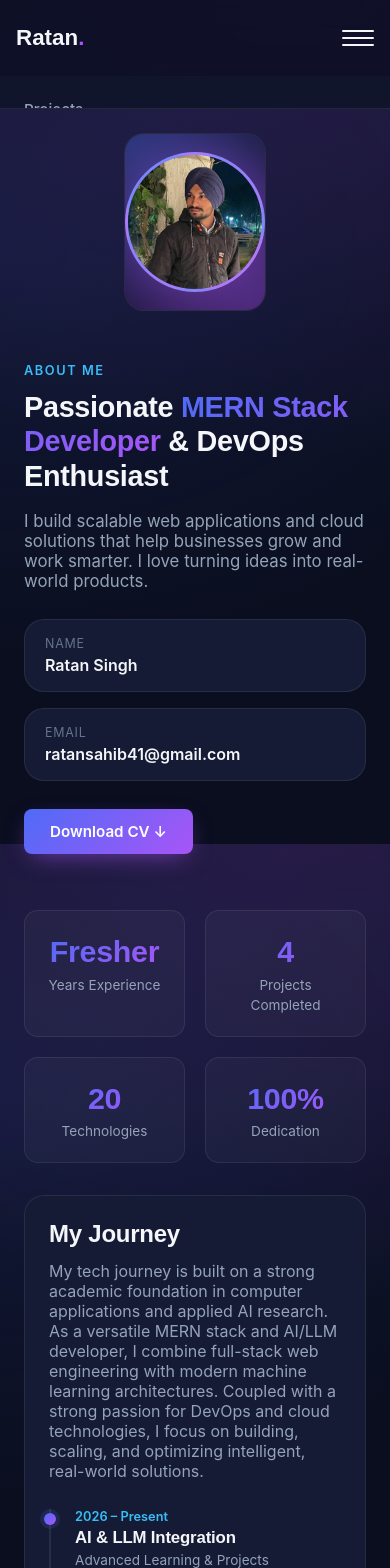
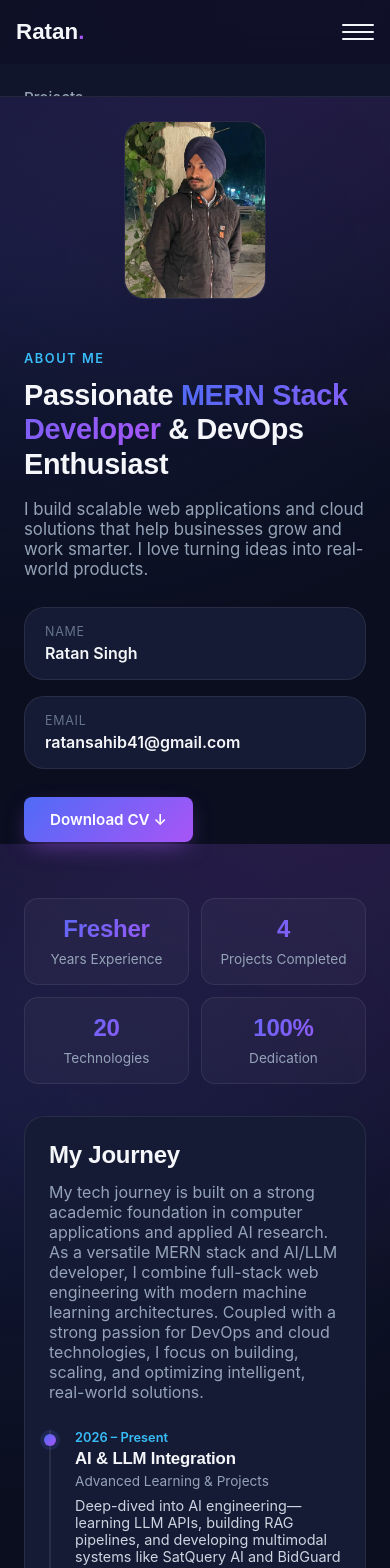
Before and after one commit to RataNBumbraH/Portfolio, a React app in the folder frontend/: page /about in a window 390 px wide. Shown: the top 1568 px of the page. Built offline with nearby package versions, Linux system fonts and the light colour scheme; the HTML template or start-up script is replaced by a standard one.

Commit message:
updation in css

```diff
--- a/frontend/src/App.css
+++ b/frontend/src/App.css
@@ -1,3 +1,78 @@
+/* ==========================================================================
+   App.css — Portfolio site styles
+
+   Responsive strategy (desktop-first, cascading max-width breakpoints):
+     1024px -> small laptop / tablet landscape
+      900px -> used where one component's own layout needs an earlier break
+      640px -> phones
+      400px -> small phones
+   ========================================================================== */
+
+/* ----------------------------------------------------------------------------
+   Base & responsive safety
+   Global, so remove any line here that's already set in a shared stylesheet
+   (e.g. index.css) — duplicating them is harmless either way.
+   ---------------------------------------------------------------------------- */
+*,
+*::before,
+*::after {
+  box-sizing: border-box;
+}
+
+html,
+body {
+  max-width: 100%;
+  overflow-x: hidden;
+}
+
+img,
+svg,
+video {
+  max-width: 100%;
+  height: auto;
+}
+
+/* Visible keyboard focus */
+a:focus-visible,
+button:focus-visible,
+input:focus-visible,
+textarea:focus-visible {
+  outline: 2px solid var(--accent-cyan);
+  outline-offset: 3px;
+  border-radius: 4px;
+}
+
+@media (prefers-reduced-motion: reduce) {
+  *,
+  *::before,
+  *::after {
+    animation-duration: 0.01ms !important;
+    animation-iteration-count: 1 !important;
+    transition-duration: 0.01ms !important;
+    scroll-behavior: auto !important;
+  }
+}
+
+/* Shared page container gets a little less side padding as the viewport
+   narrows. Values only shrink further below — nothing here overrides them. */
+@media (max-width: 1024px) {
+  .container,
+  .navbar-inner,
+  .footer-inner {
+    padding-left: 24px;
+    padding-right: 24px;
+  }
+}
+
+@media (max-width: 640px) {
+  .container,
+  .navbar-inner,
+  .footer-inner {
+    padding-left: 16px;
+    padding-right: 16px;
+  }
+}
+
 /* Navbar */
 .navbar {
   position: sticky;
@@ -23,6 +98,9 @@
   font-weight: 800;
   color: var(--text-primary);
   white-space: nowrap;
+  overflow: hidden;
+  text-overflow: ellipsis;
+  max-width: 65vw;
 }
 
 .navbar-logo .dot {
@@ -79,6 +157,7 @@
   width: 32px;
   height: 32px;
   background: transparent;
+  flex-shrink: 0;
 }
 
 .navbar-toggle span {
@@ -120,7 +199,10 @@
   }
 
   .navbar-links.open {
-    max-height: 400px;
+    /* Never taller than the viewport has room for, so a long link list
+       can't get clipped on a short (e.g. landscape phone) screen. */
+    max-height: min(400px, calc(100vh - 76px));
+    overflow-y: auto;
     padding: 12px 24px 24px;
   }
 
@@ -146,6 +228,20 @@
   }
 }
 
+@media (max-width: 640px) {
+  .navbar-inner {
+    height: 64px;
+  }
+
+  .navbar-links {
+    top: 64px;
+  }
+
+  .navbar-links.open {
+    max-height: min(400px, calc(100vh - 64px));
+  }
+}
+
 /* Hero */
 .hero-inner {
   display: grid;
@@ -165,6 +261,7 @@
   font-size: clamp(2.4rem, 6vw, 3.6rem);
   font-weight: 800;
   margin-bottom: 12px;
+  overflow-wrap: break-word;
 }
 
 .hero-role {
@@ -182,12 +279,14 @@
 
 .hero-actions {
   display: flex;
+  flex-wrap: wrap;
   gap: 16px;
   margin-bottom: 32px;
 }
 
 .hero-connect {
   display: flex;
+  flex-wrap: wrap;
   align-items: center;
   gap: 16px;
   color: var(--text-secondary);
@@ -196,6 +295,7 @@
 
 .hero-icons {
   display: flex;
+  flex-wrap: wrap;
   gap: 14px;
 }
 
@@ -244,22 +344,109 @@
   filter: blur(10px);
 }
 
+/* .hero-avatar is reused on the About page for a different treatment
+   (photo circle here vs. gradient initials there), so only the properties
+   both share live on the bare class — everything else is scoped to its
+   own wrapper below to stop the two contexts overriding each other. */
 .hero-avatar {
   position: relative;
   z-index: 1;
-  width: 180px;
-  height: 180px;
   border-radius: 50%;
-  overflow: hidden;
-  border: 3px solid rgba(255, 255, 255, 0.2);
   box-shadow: 0 0 60px rgba(168, 85, 247, 0.5);
 }
 
-.hero-avatar img {
+.hero-image .hero-avatar {
+  width: 180px;
+  height: 180px;
+  overflow: hidden;
+  border: 3px solid rgba(255, 255, 255, 0.2);
+}
+
+.hero-image .hero-avatar img {
   width: 100%;
   height: 100%;
   object-fit: cover;
   object-position: center 20%;
+}
+
+/* Responsive */
+@media (max-width: 1024px) {
+  .hero-inner {
+    grid-template-columns: 1fr;
+    gap: 40px;
+  }
+
+  .hero-image-wrap {
+    order: -1;
+  }
+
+  .hero-image {
+    max-width: 320px;
+  }
+
+  .skills-strip-grid,
+  .featured-grid {
+    grid-template-columns: repeat(2, 1fr);
+  }
+}
+
+@media (max-width: 640px) {
+  .hero-inner {
+    gap: 32px;
+  }
+
+  .hero-image {
+    max-width: 260px;
+    margin: 0 auto;
+  }
+
+  .hero-image .hero-avatar {
+    width: 140px;
+    height: 140px;
+  }
+
+  .hero-actions {
+    flex-direction: column;
+    width: 100%;
+  }
+
+  .hero-actions .btn {
+    width: 100%;
+    justify-content: center;
+  }
+
+  .skills-strip-grid,
+  .featured-grid {
+    grid-template-columns: 1fr;
+    gap: 16px;
+  }
+}
+
+@media (max-width: 400px) {
+  .hero-connect {
+    flex-direction: column;
+    align-items: flex-start;
+    gap: 10px;
+  }
+}
+
+/* Stat box — shared by the About strip (home) and the About page.
+   Only the properties both contexts agree on live here; padding and
+   number size are set per-context where each is actually used. */
+.stat-box {
+  text-align: center;
+  border-radius: var(--radius-md);
+  background: var(--bg-card-light);
+  border: 1px solid var(--border-color);
+}
+
+.stat-box h3 {
+  font-weight: 800;
+}
+
+.stat-box span {
+  color: var(--text-secondary);
+  font-size: 0.85rem;
 }
 
 /* About strip */
@@ -288,23 +475,62 @@
   gap: 20px;
 }
 
-.stat-box {
-  text-align: center;
+.about-strip-stats .stat-box {
   min-width: 110px;
   padding: 16px 18px;
-  border-radius: var(--radius-md);
-  background: var(--bg-card-light);
-  border: 1px solid var(--border-color);
 }
 
-.stat-box h3 {
+.about-strip-stats .stat-box h3 {
   font-size: 1.8rem;
-  font-weight: 800;
 }
 
-.stat-box span {
+@media (max-width: 640px) {
+  .about-strip-card {
+    flex-direction: column;
+    align-items: flex-start;
+  }
+
+  /* Switch from a squeezed single row to a 2-column grid so 3-4 stats
+     stay readable instead of shrinking to fit one line. */
+  .about-strip-stats {
+    display: grid;
+    grid-template-columns: repeat(2, 1fr);
+    gap: 12px;
+    width: 100%;
+  }
+
+  .about-strip-stats .stat-box {
+    min-width: 0;
+  }
+}
+
+@media (max-width: 400px) {
+  .about-strip-stats .stat-box {
+    padding: 14px 10px;
+  }
+
+  .about-strip-stats .stat-box h3 {
+    font-size: 1.5rem;
+  }
+}
+
+/* Skill bar — shared by the Skills strip (home) mini cards and the
+   Skills page's active-skill rows. Height and text styling differ by
+   context, so those are scoped below where each version is used. */
+.skill-bar {
+  border-radius: 999px;
+  background: rgba(255, 255, 255, 0.06);
+  overflow: hidden;
+}
+
+.skill-bar-fill {
+  height: 100%;
+  border-radius: 999px;
+  background: var(--gradient-main);
+}
+
+.skill-percent {
   color: var(--text-secondary);
-  font-size: 0.85rem;
 }
 
 /* Skills strip */
@@ -357,31 +583,26 @@
   background: var(--bg-card-light);
   font-size: 0.85rem;
   font-weight: 700;
+  flex-shrink: 0;
 }
 
 .skill-name {
   font-weight: 600;
+  overflow-wrap: anywhere;
 }
 
-.skill-bar {
+.skill-mini-card .skill-bar {
   height: 6px;
-  border-radius: 999px;
-  background: rgba(255, 255, 255, 0.06);
-  overflow: hidden;
   margin-bottom: 8px;
 }
 
-.skill-bar-fill {
-  height: 100%;
-  border-radius: 999px;
-  background: var(--gradient-main);
+.skill-mini-card .skill-percent {
+  font-size: 0.8rem;
+  font-weight: 600;
 }
 
-.skill-percent {
-  font-size: 0.8rem;
-  color: var(--text-secondary);
-  font-weight: 600;
-}
+/* .skills-strip-grid's responsive columns are set alongside .featured-grid
+   in the Hero section's media queries above, since both collapse together. */
 
 /* Featured projects */
 .featured-grid {
@@ -424,14 +645,14 @@
   flex: 1;
 }
 
-.project-tags {
+.project-mini-card .project-tags {
   display: flex;
   gap: 6px;
   flex-wrap: wrap;
   margin-bottom: 16px;
 }
 
-.project-links {
+.project-mini-card .project-links {
   display: flex;
   gap: 10px;
 }
@@ -443,53 +664,7 @@
   justify-content: center;
 }
 
-/* Responsive */
-@media (max-width: 1024px) {
-  .hero-inner {
-    grid-template-columns: 1fr;
-  }
-
-  .hero-image-wrap {
-    order: -1;
-  }
-
-  .hero-image {
-    max-width: 320px;
-  }
-
-  .skills-strip-grid,
-  .featured-grid {
-    grid-template-columns: repeat(2, 1fr);
-  }
-}
-
-@media (max-width: 640px) {
-  .hero-actions {
-    flex-direction: column;
-  }
-
-  .about-strip-card {
-    flex-direction: column;
-    align-items: flex-start;
-  }
-
-  .about-strip-stats {
-    width: 100%;
-    justify-content: space-between;
-  }
-
-  .stat-box {
-    flex: 1;
-    min-width: 0;
-  }
-
-  .skills-strip-grid,
-  .featured-grid {
-    grid-template-columns: 1fr;
-  }
-}
-
-/* About */
+/* About page */
 .about-top {
   display: grid;
   grid-template-columns: 1.2fr 0.8fr;
@@ -544,21 +719,9 @@
   justify-content: center;
 }
 
-.hero-image-glow {
-  position: absolute;
-  inset: -40%;
-  background:
-    radial-gradient(circle at 25% 25%, rgba(79, 107, 246, 0.35), transparent 55%),
-    radial-gradient(circle at 75% 75%, rgba(168, 85, 247, 0.35), transparent 55%);
-  filter: blur(10px);
-}
-
-.hero-avatar {
-  position: relative;
-  z-index: 1;
+.about-image-box .hero-avatar {
   width: 140px;
   height: 140px;
-  border-radius: 50%;
   background: var(--gradient-main);
   display: flex;
   align-items: center;
@@ -567,7 +730,6 @@
   font-size: 3rem;
   font-weight: 800;
   color: #fff;
-  box-shadow: 0 0 60px rgba(168, 85, 247, 0.5);
 }
 
 .about-stats {
@@ -577,20 +739,13 @@
   margin-bottom: 32px;
 }
 
-.stat-box {
-  text-align: center;
+.about-stats .stat-box {
   padding: 22px;
 }
 
-.stat-box h3 {
+.about-stats .stat-box h3 {
   font-size: 1.9rem;
-  font-weight: 800;
   margin-bottom: 4px;
-}
-
-.stat-box span {
-  color: var(--text-secondary);
-  font-size: 0.85rem;
 }
 
 .journey-card {
@@ -662,6 +817,7 @@
 
   .about-stats {
     grid-template-columns: repeat(2, 1fr);
+    gap: 12px;
   }
 
   .journey-card {
@@ -669,7 +825,17 @@
   }
 }
 
-/* skills */
+@media (max-width: 400px) {
+  .about-stats .stat-box {
+    padding: 16px 10px;
+  }
+
+  .about-stats .stat-box h3 {
+    font-size: 1.5rem;
+  }
+}
+
+/* Skills page */
 .page-header {
   text-align: center;
   margin-bottom: 36px;
@@ -718,7 +884,7 @@
 
 .active-skill-row {
   display: grid;
-  grid-template-columns: 48px 160px 1fr 56px;
+  grid-template-columns: 48px minmax(90px, 160px) 1fr 56px;
   align-items: center;
   gap: 20px;
 }
@@ -739,25 +905,16 @@
 .active-skill-name {
   font-weight: 600;
   font-size: 1.05rem;
+  overflow-wrap: anywhere;
 }
 
-.skill-bar {
+.active-skill-row .skill-bar {
   height: 8px;
-  border-radius: 999px;
-  background: rgba(255, 255, 255, 0.06);
-  overflow: hidden;
 }
 
-.skill-bar-fill {
-  height: 100%;
-  border-radius: 999px;
-  background: var(--gradient-main);
-}
-
-.skill-percent {
+.active-skill-row .skill-percent {
   text-align: right;
   font-weight: 700;
-  color: var(--text-secondary);
 }
 
 .other-skills-grid {
@@ -798,11 +955,19 @@
   justify-content: center;
   font-size: 0.8rem;
   font-weight: 700;
+  flex-shrink: 0;
 }
 
 @media (max-width: 1024px) {
   .other-skills-grid {
     grid-template-columns: repeat(2, 1fr);
+  }
+
+  /* Let the name column shrink gracefully on tablets before the row
+     fully restructures at the phone breakpoint below. */
+  .active-skill-row {
+    grid-template-columns: 40px minmax(80px, 130px) 1fr 48px;
+    gap: 14px;
   }
 }
 
@@ -836,10 +1001,11 @@
 
   .other-skills-grid {
     grid-template-columns: 1fr;
+    gap: 16px;
   }
 }
 
-/* projects */
+/* Projects page */
 .projects-grid {
   display: grid;
   grid-template-columns: repeat(3, 1fr);
@@ -870,14 +1036,14 @@
   flex: 1;
 }
 
-.project-tags {
+.project-card .project-tags {
   display: flex;
   gap: 8px;
   flex-wrap: wrap;
   margin-bottom: 20px;
 }
 
-.project-links {
+.project-card .project-links {
   display: flex;
   gap: 12px;
 }
@@ -891,9 +1057,9 @@
 @media (max-width: 640px) {
   .projects-grid {
     grid-template-columns: 1fr;
+    gap: 16px;
   }
 }
-
 
 /* Contact */
 .contact-grid {
@@ -1035,6 +1201,7 @@
   display: block;
   font-size: 0.9rem;
   font-weight: 500;
+  overflow-wrap: anywhere;
 }
 
 .info-link {
@@ -1107,6 +1274,11 @@
 @media (max-width: 640px) {
   .contact-info-panel {
     flex-direction: column;
+  }
+
+  .form-group input,
+  .form-group textarea {
+    font-size: 16px; /* Prevents auto-zoom on mobile inputs (iOS) */
   }
 }
 
@@ -1265,69 +1437,3 @@
     text-align: center;
   }
 }
-
-/* Consolidated Mobile Fixes */
-@media (max-width: 640px) {
-  body, html {
-    overflow-x: hidden;
-  }
-
-  .container, .navbar-inner, .footer-inner {
-    padding-left: 16px;
-    padding-right: 16px;
-  }
-
-  .hero-inner {
-    grid-template-columns: 1fr;
-    gap: 32px;
-  }
-
-  .hero-image-wrap {
-    order: -1;
-  }
-
-  .hero-image {
-    max-width: 260px;
-    margin: 0 auto;
-  }
-
-  .hero-avatar {
-    width: 140px;
-    height: 140px;
-  }
-
-  .hero-actions {
-    flex-direction: column;
-    width: 100%;
-  }
-
-  .hero-actions .btn {
-    width: 100%;
-    justify-content: center;
-  }
-
-  .about-strip-card,
-  .about-top,
-  .contact-grid {
-    grid-template-columns: 1fr;
-  }
-
-  .about-strip-stats,
-  .about-stats {
-    width: 100%;
-    grid-template-columns: repeat(2, 1fr);
-  }
-
-  .projects-grid,
-  .skills-strip-grid,
-  .featured-grid,
-  .other-skills-grid {
-    grid-template-columns: 1fr;
-    gap: 16px;
-  }
-
-  .form-group input,
-  .form-group textarea {
-    font-size: 16px; /* Prevents auto-zoom on mobile inputs */
-  }
-}
```
